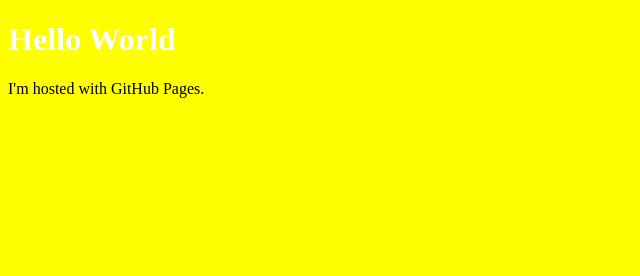
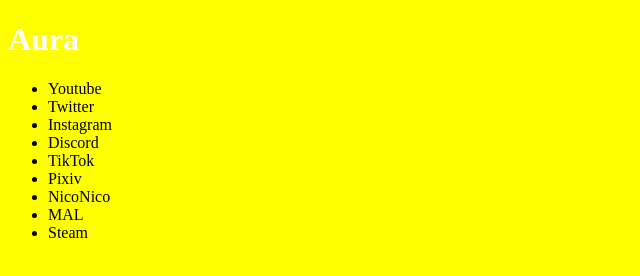
Before and after one commit to alclvt/alclvt.github.io, a plain HTML site: page index.html in a window 1280 px wide. Shown: the whole page, without its empty margins (0-640 px from the left). Drawn offline with Linux system fonts and the light colour scheme.

Commit message:
Add social sites

```diff
--- a/index.html
+++ b/index.html
@@ -4,7 +4,19 @@
 <link rel="stylesheet" type="text/css" href="style.css" />
 </head>
 <body>
-<h1>Hello World</h1>
-<p>I'm hosted with GitHub Pages.</p>
+    <div class="container">
+        <h1 class="logo">Aura</h1>
+        <ul>
+            <li>Youtube</li>
+            <li>Twitter</li>
+            <li>Instagram</li>
+            <li>Discord</li>
+            <li>TikTok</li>
+            <li>Pixiv</li>
+            <li>NicoNico</li>
+            <li>MAL</li>
+            <li>Steam</li>
+        </ul>
+    </div>
 </body>
 </html>
```
